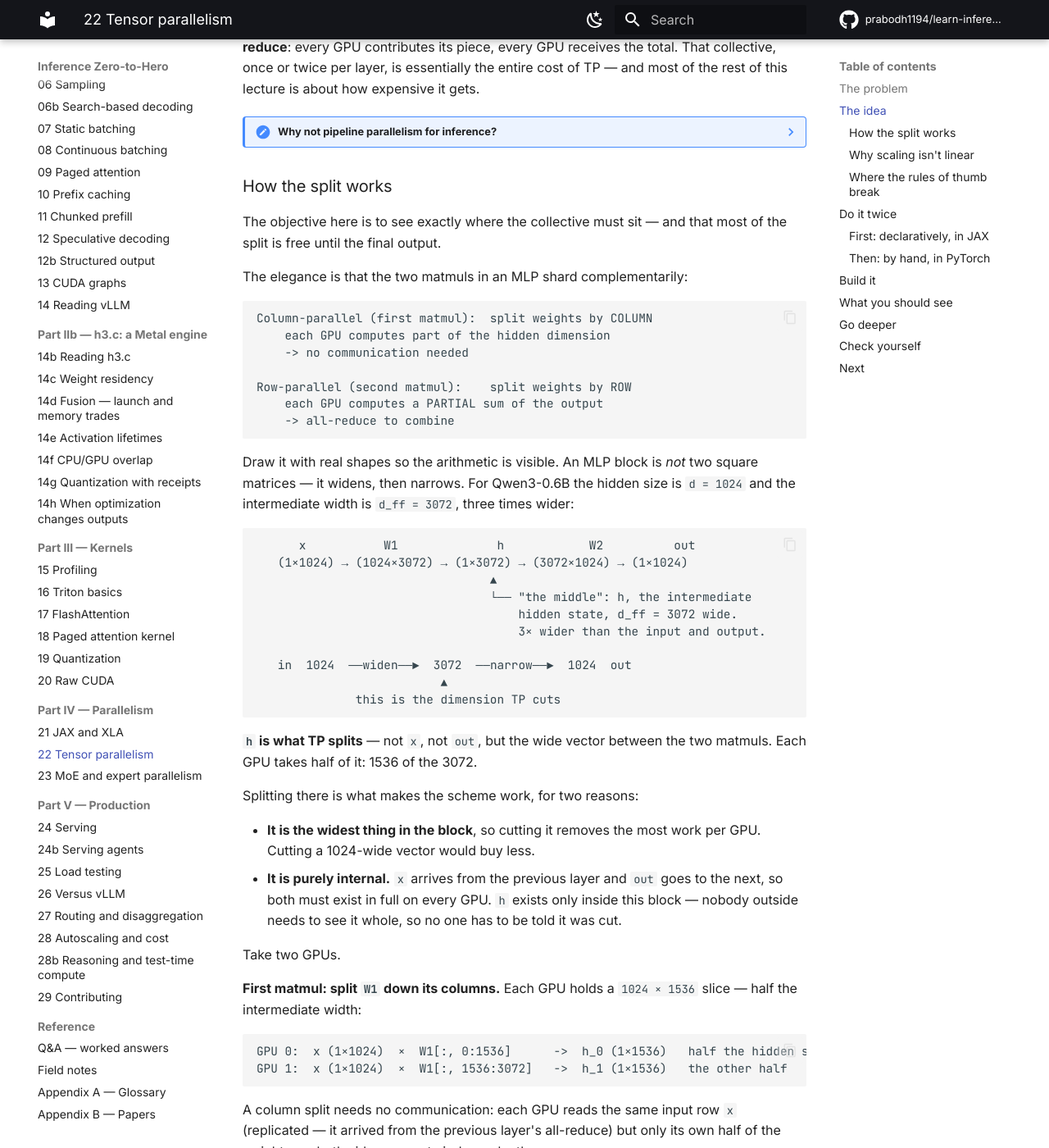
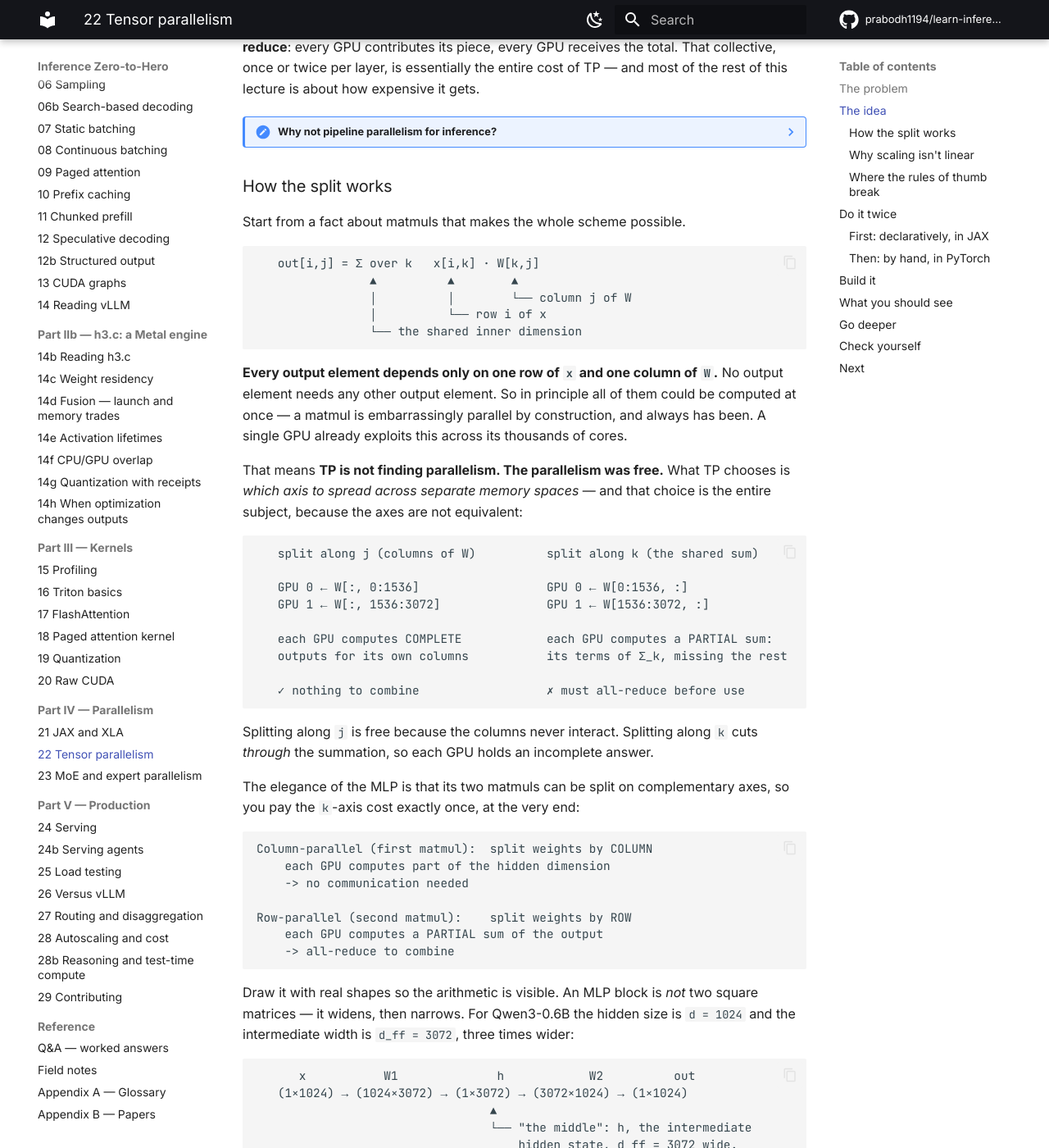
Before and after one commit to prabodh1194/learn-inference, an MkDocs documentation site: the page built from book/22-tensor-parallelism.md, in a window 1280 px wide and 1400 px high, scrolled down 2269 px. Shown: the whole window at 82% size. Built offline with MkDocs 1.6.1 and Material for MkDocs 9.7.7, drawn with Linux system fonts in a browser that asks for light colours; comment, search, counter and statistics services are not loaded.

Commit message:
book: L22 -- TP does not create parallelism; it picks which axis to distribute
Reader: "x@w1 is splittable cuz rows of x work on columns of w1 ... so the
problem is inherently parallelisable." Exactly right, and the lecture never said
it -- it jumped straight to "the two matmuls shard complementarily", which
presents the column/row pairing as a clever trick rather than a consequence.

Now the section opens from the indexing:

    out[i,j] = sum over k  x[i,k] * W[k,j]

Every output element depends on one row of x and one column of W, and on no
other output element -- so a matmul is embarrassingly parallel by construction,
and a single GPU already exploits that across its cores.

Which reframes the subject: TP is NOT finding parallelism, the parallelism was
free. TP chooses which AXIS to spread across separate memory spaces, and the
axes are not equivalent:

  split along j (columns of W)  -> each GPU computes COMPLETE outputs for its
                                   own columns; nothing to combine
  split along k (the shared sum)-> each GPU computes a PARTIAL sum, missing the
                                   other GPU's terms; must all-reduce

That is the real content: j-splits are free because columns never interact,
k-splits cut through the summation. The MLP's column-then-row pairing is then
obvious rather than magic -- it is arranged so the k-axis cost is paid exactly
once, at the block output.

Co-Authored-By: Claude Opus 5 <noreply@anthropic.com>

````diff
--- a/book/22-tensor-parallelism.md
+++ b/book/22-tensor-parallelism.md
@@ -122,10 +122,43 @@ it gets.
 
 ### How the split works
 
-The objective here is to see exactly where the collective must sit — and that
-most of the split is free until the final output.
+Start from a fact about matmuls that makes the whole scheme possible.
 
-The elegance is that the two matmuls in an MLP shard complementarily:
+```
+   out[i,j] = Σ over k   x[i,k] · W[k,j]
+                ▲          ▲        ▲
+                │          │        └── column j of W
+                │          └── row i of x
+                └── the shared inner dimension
+```
+
+**Every output element depends only on one row of `x` and one column of `W`.**
+No output element needs any other output element. So in principle all of them
+could be computed at once — a matmul is embarrassingly parallel by construction,
+and always has been. A single GPU already exploits this across its thousands of
+cores.
+
+That means **TP is not finding parallelism. The parallelism was free.** What TP
+chooses is *which axis to spread across separate memory spaces* — and that
+choice is the entire subject, because the axes are not equivalent:
+
+```
+   split along j (columns of W)          split along k (the shared sum)
+
+   GPU 0 ← W[:, 0:1536]                  GPU 0 ← W[0:1536, :]
+   GPU 1 ← W[:, 1536:3072]               GPU 1 ← W[1536:3072, :]
+
+   each GPU computes COMPLETE            each GPU computes a PARTIAL sum:
+   outputs for its own columns           its terms of Σ_k, missing the rest
+
+   ✓ nothing to combine                  ✗ must all-reduce before use
+```
+
+Splitting along `j` is free because the columns never interact. Splitting along
+`k` cuts *through* the summation, so each GPU holds an incomplete answer.
+
+The elegance of the MLP is that its two matmuls can be split on complementary
+axes, so you pay the `k`-axis cost exactly once, at the very end:
 
 ```
 Column-parallel (first matmul):  split weights by COLUMN
````
